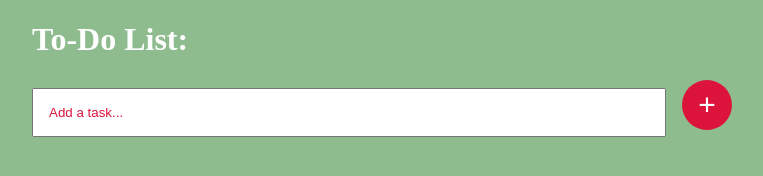
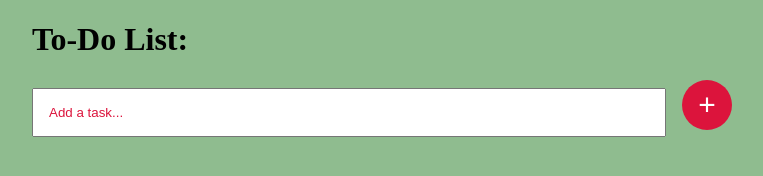
Before and after one commit to jacken11/to_do, a plain HTML site: page to_do/index.html in a window 1280 px wide. Shown: the whole page, without its empty margins (258-1021 px from the left). Drawn offline with Linux system fonts and the light colour scheme.

Commit message:
edited file

```diff
--- a/to_do/css/index.css
+++ b/to_do/css/index.css
@@ -1,6 +1,6 @@
 body {
   background: #8FBC8F;
-  color: white;
+  color: black;
   font-family: futura;
 }
 
--- a/to_do/index.html
+++ b/to_do/index.html
@@ -1,7 +1,7 @@
 <!DOCTYPE html>
 <html>
 	<head>
-		<title>My To-Do</title>
+		<title>My To-Do LIST</title>
 		<link rel="stylesheet" type="text/css" href="css/index.css">
 
 	</head>
```
